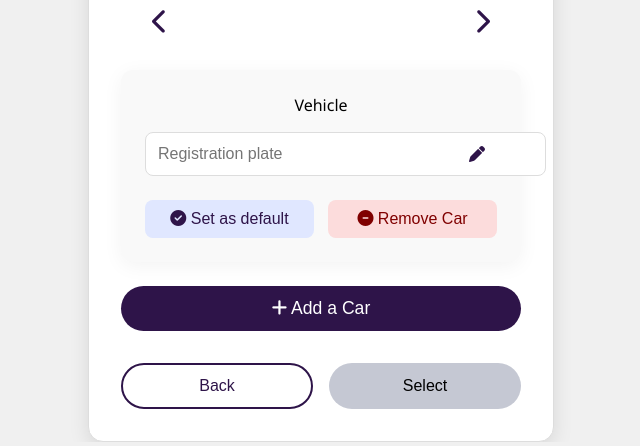
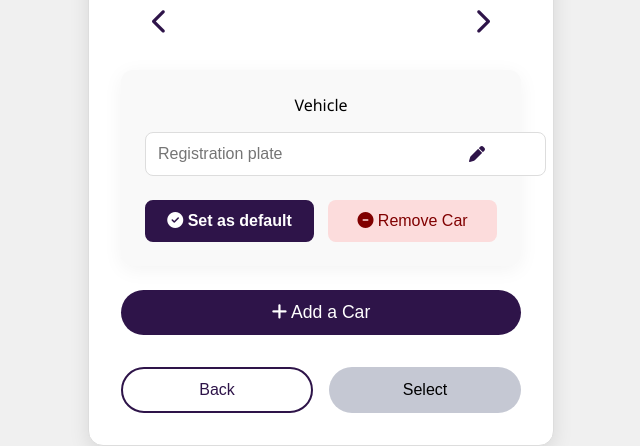
Before and after one commit to suhayb247/pinkteam, a plain HTML site: page Group project/managecar.html in a window 1280 px wide. Both pictures are taken after a click on the button "Set as default". Shown: the part 400-846 px from the top of the page, without its empty margins (319-959 px from the left). Drawn offline with Linux system fonts and the light colour scheme.

Commit message:
improved the set as default button on manage car page

```diff
--- a/Group project/manage_vehicle.css
+++ b/Group project/manage_vehicle.css
@@ -175,3 +175,12 @@ body {
 .select-btn:hover {
   background-color: #a1a4b3;
 }
+
+/* Highlighted state for default selection */
+.default-btn.active {
+  background-color: #2e1449;
+  color: white;
+  border: 2px solid #2e1449;
+  font-weight: bold;
+  transition: all 0.3s ease;
+}
--- a/Group project/manage_vehicle.js
+++ b/Group project/manage_vehicle.js
@@ -21,3 +21,10 @@ const vehicleImages = [
     const vehicleImg = document.getElementById('vehicle-img');
     vehicleImg.src = vehicleImages[currentImageIndex];
   }
+
+  // Toggle "Set as default" button
+const defaultBtn = document.getElementById('defaultBtn');
+
+defaultBtn.addEventListener('click', () => {
+  defaultBtn.classList.toggle('active');
+});
--- a/Group project/managecar.html
+++ b/Group project/managecar.html
@@ -28,13 +28,21 @@
 
     <div class="form-box">
       <label for="reg-plate">Vehicle</label>
+
       <div class="input-with-icon">
-        <input type="text" id="reg-plate" placeholder="Registration plate"/>
+        <input type="text" id="reg-plate" placeholder="Registration plate" />
         <i class="fa-solid fa-pen edit-icon"></i>
       </div>
+
       <div class="action-buttons">
-        <button class="default-btn"><i class="fa-solid fa-circle-check"></i> Set as default</button>
-        <button class="remove-btn"><i class="fa-solid fa-circle-minus"></i> Remove Car</button>
+        <!-- Added id to control the toggle in JS -->
+        <button id="defaultBtn" class="default-btn">
+          <i class="fa-solid fa-circle-check"></i> Set as default
+        </button>
+
+        <button class="remove-btn">
+          <i class="fa-solid fa-circle-minus"></i> Remove Car
+        </button>
       </div>
     </div>
 
```
